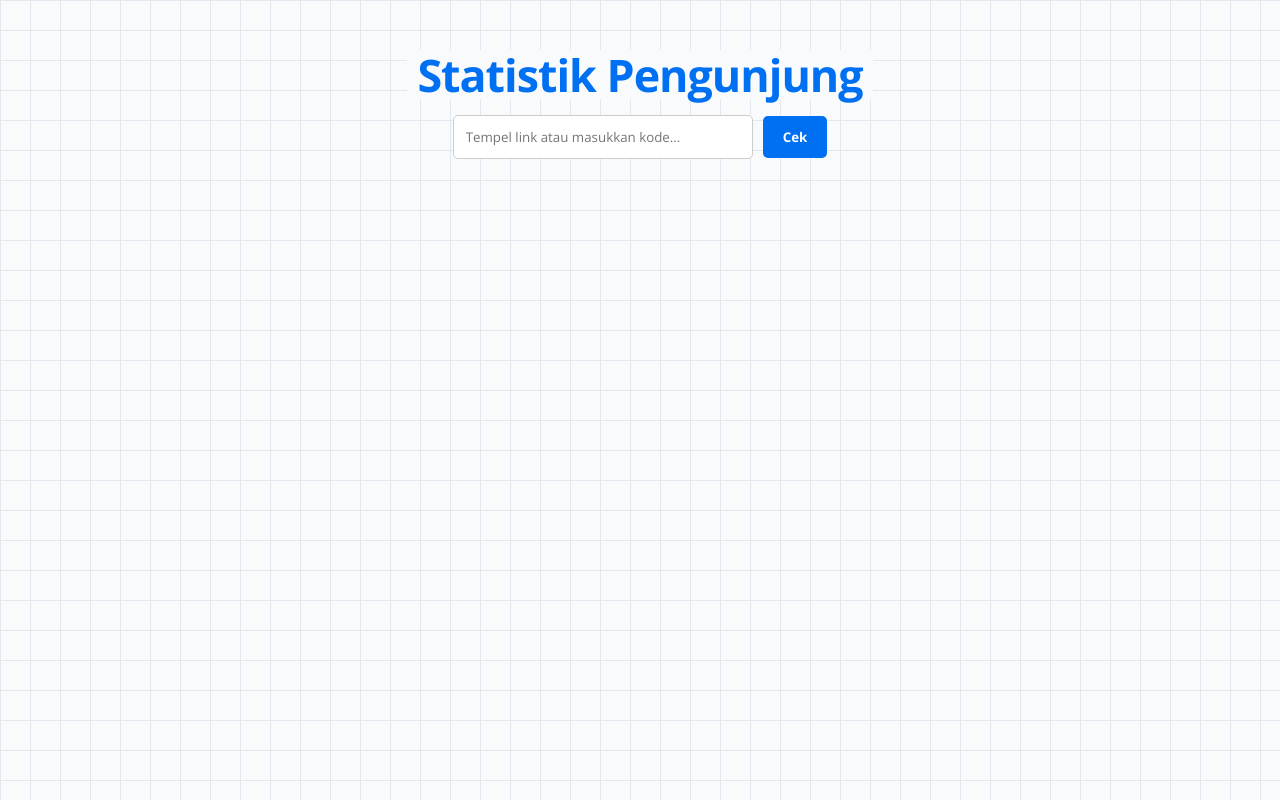
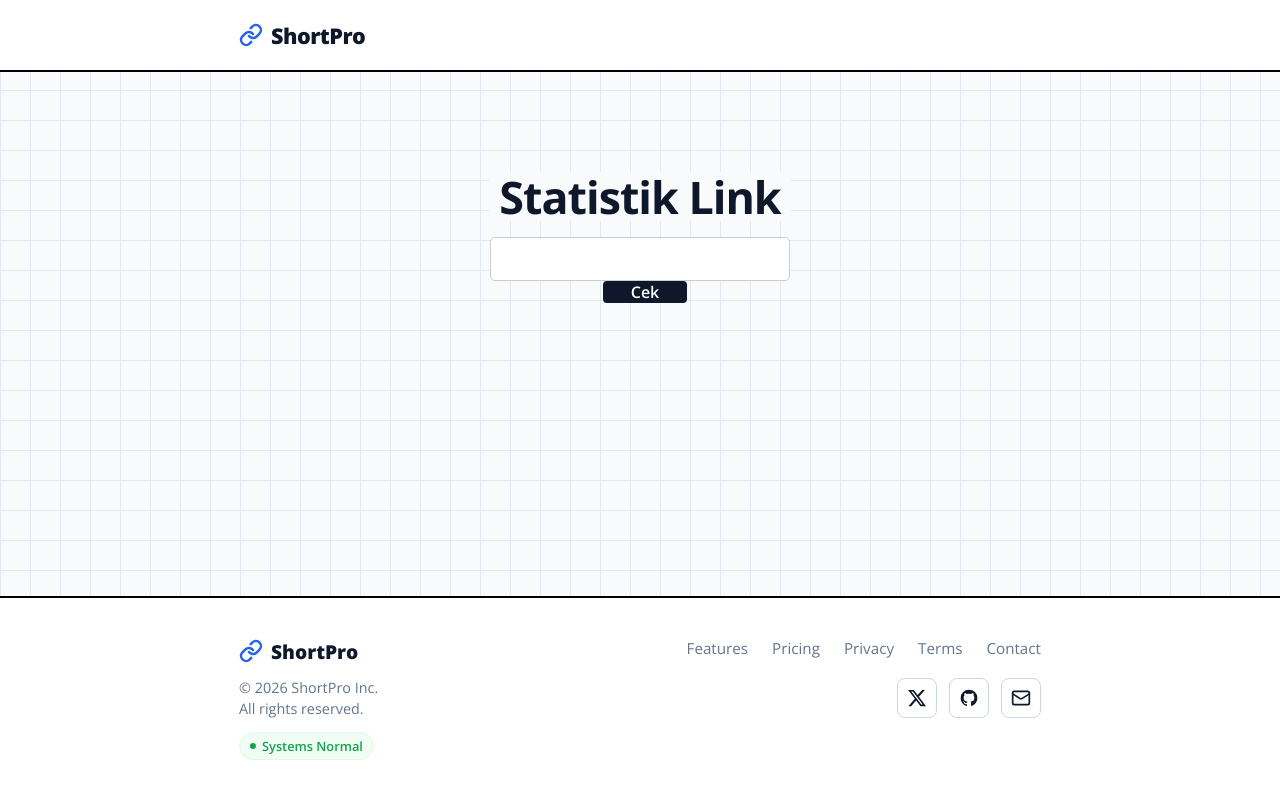
Before and after one commit to page-dotcom/Links, a Next.js app: page /stats in a window 1280 px wide. Built offline with nearby package versions, Linux system fonts and the light colour scheme; no server answers.

Commit message:
Update page.js

```diff
--- a/app/stats/page.js
+++ b/app/stats/page.js
@@ -2,36 +2,15 @@
 import { useState, useEffect, Suspense } from 'react';
 import { supabase } from '../../lib/supabase';
 import { useSearchParams } from 'next/navigation';
+import Header from '../../components/Header';
+import Footer from '../../components/Footer';
 
-// Kita bungkus pake Suspense karena pake useSearchParams (Aturan Next.js)
 function StatsContent() {
   const searchParams = useSearchParams();
-  const slugOtomatis = searchParams.get('slug'); // Nangkep ?slug=...
-
+  const slugOtomatis = searchParams.get('slug');
   const [inputUrl, setInputUrl] = useState('');
   const [data, setData] = useState(null);
-  const [loading, setLoading] = useState(false);
 
-  // Fungsi buat nyari data ke Supabase
-  const fetchData = async (kode) => {
-    setLoading(true);
-    setData(null);
-
-    const { data: linkData, error } = await supabase
-      .from('links')
-      .select('original_url, clicks, created_at, slug')
-      .eq('slug', kode)
-      .single();
-
-    if (error || !linkData) {
-      alert("Link atau Kode gak ketemu!");
-    } else {
-      setData(linkData);
-    }
-    setLoading(false);
-  };
-
-  // Efek biar otomatis jalan kalau ada slug di URL
   useEffect(() => {
     if (slugOtomatis) {
       setInputUrl(slugOtomatis);
@@ -39,52 +18,40 @@ function StatsContent() {
     }
   }, [slugOtomatis]);
 
-  const handleManualCheck = (e) => {
-    e.preventDefault();
-    const slug = inputUrl.split('/').pop().trim();
-    fetchData(slug);
+  const fetchData = async (code) => {
+    const { data: res } = await supabase.from('links').select('*').eq('slug', code).single();
+    if (res) setData(res);
   };
 
   return (
-    <div style={{ padding: '50px', textAlign: 'center', fontFamily: 'sans-serif' }}>
-      <h1 style={{ color: '#0070f3' }}>{"Statistik Pengunjung"}</h1>
-
-      <form onSubmit={handleManualCheck} style={{ marginBottom: '30px' }}>
+    <main className="container" style={{padding: '100px 20px', textAlign: 'center'}}>
+      <h1>Statistik Link</h1>
       <input
         type="text"
         value={inputUrl}
         onChange={(e) => setInputUrl(e.target.value)}
-          placeholder="Tempel link atau masukkan kode..."
-          required
-          style={{ padding: '12px', width: '300px', borderRadius: '5px', border: '1px solid #ccc' }}
+        style={{padding: '12px', width: '300px', borderRadius: '5px', border: '1px solid #ccc'}}
       />
-        <button type="submit" disabled={loading} style={{ padding: '12px 20px', marginLeft: '10px', background: '#0070f3', color: '#fff', border: 'none', borderRadius: '5px', fontWeight: 'bold', cursor: 'pointer' }}>
-          {loading ? '...' : 'Cek'}
-        </button>
-      </form>
+      <button onClick={() => fetchData(inputUrl.split('/').pop())} className="btn-black" style={{marginLeft: '10px'}}>Cek</button>
 
       {data && (
-        <div style={{ border: '1px solid #ddd', padding: '25px', display: 'inline-block', borderRadius: '15px', textAlign: 'left', background: '#fff', boxShadow: '0 4px 10px rgba(0,0,0,0.1)' }}>
-          <h3 style={{ marginTop: 0, borderBottom: '2px solid #0070f3', paddingBottom: '5px' }}>{"Hasil Analisa:"}</h3>
-          <p><strong>{"Kode Slug:"}</strong> {data.slug}</p>
-          <p><strong>{"URL Asli:"}</strong> <br/><a href={data.original_url} target="_blank" style={{ color: '#0070f3', wordBreak: 'break-all' }}>{data.original_url}</a></p>
-          <hr/>
-          <p style={{ fontSize: '1.2rem' }}>
-            <strong>{"Total Klik:"}</strong> <br/>
-            <span style={{ fontSize: '3rem', fontWeight: 'bold', color: '#0070f3' }}>{data.clicks || 0}</span>
-          </p>
-          <p style={{ fontSize: '0.8rem', color: '#999' }}>{"Dibuat pada: "} {new Date(data.created_at).toLocaleString('id-ID')}</p>
+        <div className="result-box" style={{marginTop: '30px', display: 'block', textAlign: 'left'}}>
+          <p><strong>Klik:</strong> {data.clicks}</p>
+          <p><strong>URL:</strong> {data.original_url}</p>
         </div>
       )}
-    </div>
+    </main>
   );
 }
 
-// Komponen Utama
 export default function StatsPage() {
   return (
-    <Suspense fallback={<div>{"Memuat..."}</div>}>
+    <>
+      <Header />
+      <Suspense fallback={<div className="container">Loading...</div>}>
         <StatsContent />
       </Suspense>
+      <Footer />
+    </>
   );
 }
```
Lines whose indentation alone changed are shown as unchanged.
